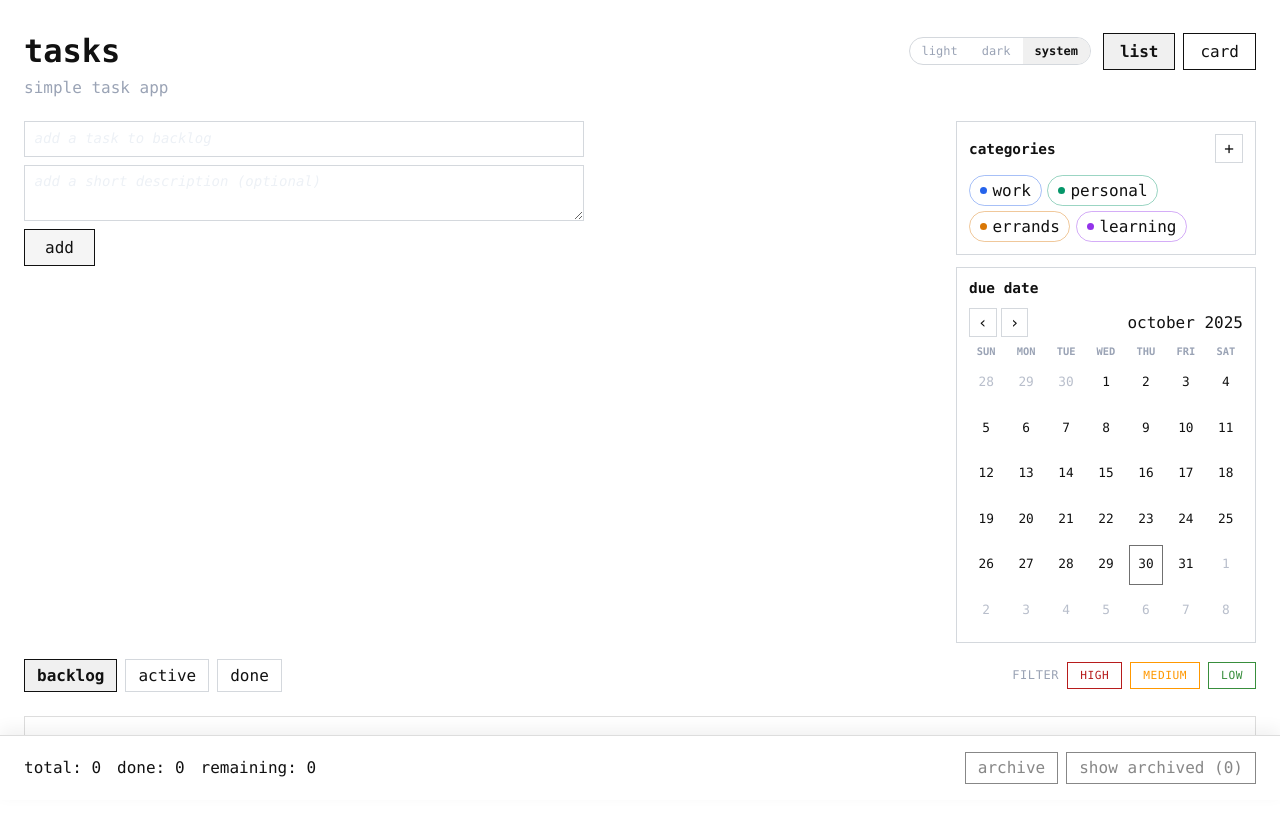
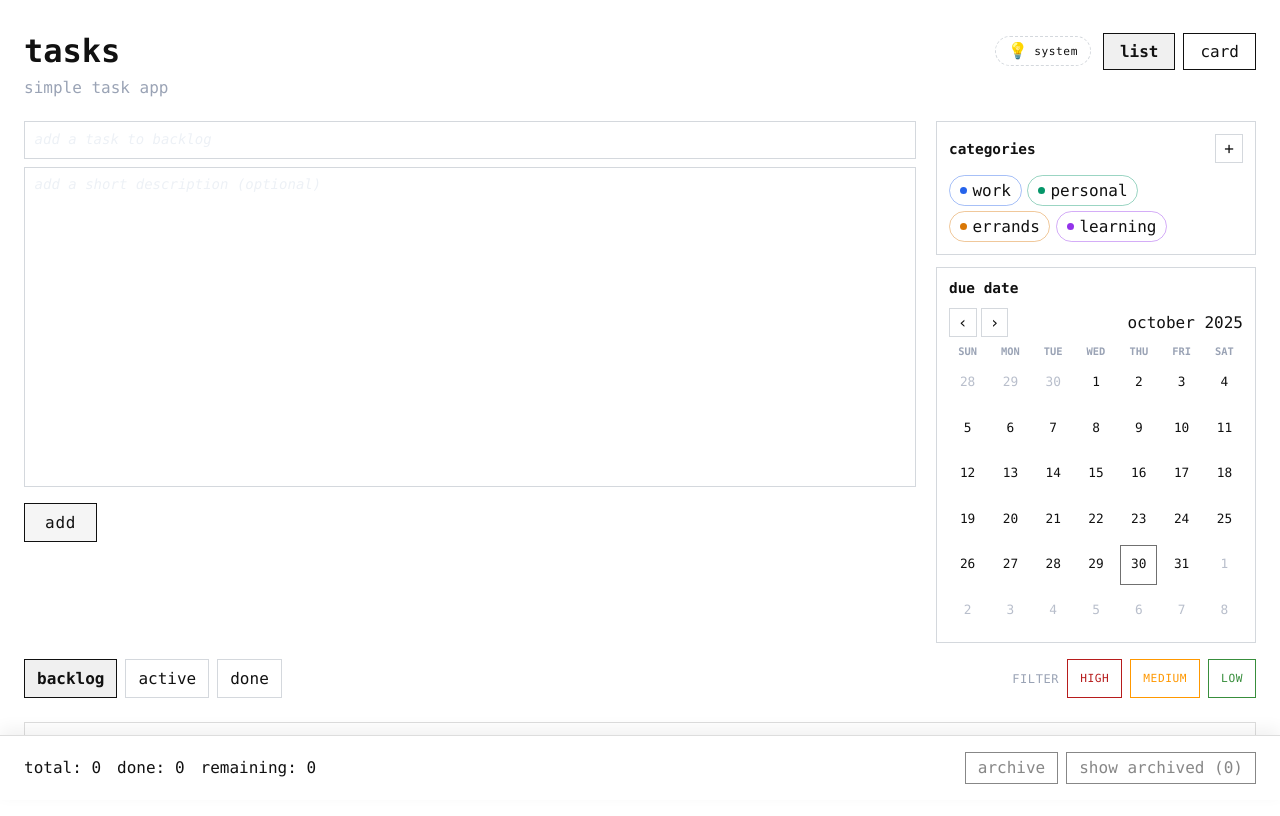
Before and after one commit to mandlcho/opencode-todolist, a React (Vite) app: page / in a window 1280 px wide. Shown: the top 816 px of the page. Built offline with nearby package versions, Linux system fonts and the light colour scheme.

Commit message:
fixed placements.

```diff
--- a/src/App.css
+++ b/src/App.css
@@ -19,6 +19,9 @@
   --color-priority-medium: #ff9800;
   --color-priority-low: #388e3c;
   --calendar-filter: none;
+  --composer-panel-width: clamp(18rem, 40vw, 20rem);
+  --composer-description-size: var(--composer-panel-width);
+  --composer-control-height: 2.4rem;
 }
 
 [data-theme="dark"] {
@@ -42,6 +45,7 @@
   --color-priority-medium: #fbbf24;
   --color-priority-low: #34d399;
   --calendar-filter: invert(0.85);
+  --composer-panel-width: clamp(18rem, 40vw, 20rem);
 }
 
 .app-shell {
@@ -93,35 +97,46 @@
   justify-content: flex-end;
 }
 
-.theme-toggle {
+.theme-toggle-button {
   display: inline-flex;
+  align-items: center;
+  gap: 0.4rem;
   border: 1px solid var(--color-border);
   border-radius: 999px;
-  overflow: hidden;
+  background: var(--color-surface);
+  color: var(--color-text);
+  padding: 0.4rem 0.75rem;
+  cursor: pointer;
+  transition: background 0.15s ease, color 0.15s ease, border-color 0.15s ease;
+  text-transform: lowercase;
 }
 
-.theme-toggle button {
-  border: none;
-  background: transparent;
-  color: var(--color-text-muted);
-  padding: 0.4rem 0.75rem;
-  text-transform: lowercase;
-  font-size: 0.75rem;
-  cursor: pointer;
-  transition: background 0.15s ease, color 0.15s ease;
-}
-
-.theme-toggle button:hover,
-.theme-toggle button:focus-visible {
-  background: color-mix(in srgb, var(--color-toggle-active) 80%, transparent);
-  color: var(--color-text);
+.theme-toggle-button:hover,
+.theme-toggle-button:focus-visible {
+  background: color-mix(in srgb, var(--color-toggle-active) 60%, transparent);
+  border-color: var(--color-border-strong);
   outline: none;
 }
 
-.theme-toggle button.active {
-  background: var(--color-toggle-active);
-  color: var(--color-text);
-  font-weight: 600;
+.theme-toggle-button.theme-dark {
+  background: color-mix(in srgb, var(--color-toggle-active) 40%, transparent);
+}
+
+.theme-toggle-button.theme-system {
+  border-style: dashed;
+}
+
+.theme-toggle-icon {
+  font-size: 1rem;
+  line-height: 1;
+  display: inline-flex;
+  align-items: center;
+  justify-content: center;
+}
+
+.theme-toggle-text {
+  font-size: 0.7rem;
+  letter-spacing: 0.05em;
 }
 
 .view-option {
@@ -140,9 +155,10 @@
 
 .composer-layout {
   display: grid;
-  grid-template-columns: minmax(0, 1fr) 300px;
+  grid-template-columns: minmax(0, 1fr) var(--composer-panel-width);
   gap: 1.25rem;
   align-items: stretch;
+  justify-content: flex-start;
 }
 
 .composer form {
@@ -150,7 +166,6 @@
   flex-direction: column;
   gap: 0.5rem;
   align-items: flex-start;
-  max-width: 560px;
   width: 100%;
 }
 
@@ -158,6 +173,7 @@
   display: flex;
   flex-direction: column;
   gap: 0.75rem;
+  width: var(--composer-panel-width);
 }
 
 .composer input[type="text"],
@@ -170,6 +186,7 @@
   line-height: 1.4;
   background: var(--color-surface);
   color: var(--color-text);
+  box-sizing: border-box;
 }
 
 .composer input[type="text"]::placeholder,
@@ -180,24 +197,17 @@
 }
 
 .composer-input {
-  min-height: 2.25rem;
+  min-height: var(--composer-control-height);
 }
 
 .composer-textarea {
-  resize: vertical;
-  min-height: 3.5rem;
-  width: 100%;
+  height: var(--composer-description-size);
+  min-height: var(--composer-description-size);
+  resize: none;
 }
 
 
-.composer button[type="submit"] {
-  border: 1px solid var(--color-border-strong);
-  border-radius: 0;
-  padding: 0.5rem 1.25rem;
-  background: var(--color-button-bg);
-  color: var(--color-text);
-  cursor: pointer;
-}
+
 
 .priority-focus-filter {
   margin-left: auto;
@@ -225,6 +235,10 @@
   font-size: 0.7rem;
   text-transform: uppercase;
   letter-spacing: 0.05em;
+  min-height: var(--composer-control-height);
+  display: inline-flex;
+  align-items: center;
+  justify-content: center;
 }
 
 .priority-focus-button:focus-visible {
@@ -264,6 +278,32 @@
   background: color-mix(in srgb, var(--color-priority-low) 12%, transparent);
 }
 
+
+.composer-submit-inline {
+  border: 1px solid var(--color-border-strong);
+  border-radius: 0;
+  background: var(--color-button-bg);
+  color: var(--color-text);
+  padding: 0 1.25rem;
+  min-height: var(--composer-control-height);
+  cursor: pointer;
+  display: inline-flex;
+  align-items: center;
+  justify-content: center;
+  text-transform: lowercase;
+  letter-spacing: 0.05em;
+  margin-top: 0.5rem;
+}
+
+.composer-submit-inline:focus-visible {
+  outline: 2px solid var(--color-border-strong);
+  outline-offset: 2px;
+}
+
+.composer-submit-mobile {
+  display: none;
+}
+
 .filter-row {
   margin-top: 1rem;
   display: flex;
@@ -290,6 +330,10 @@
   background: var(--color-surface);
   color: var(--color-text);
   cursor: pointer;
+  min-height: var(--composer-control-height);
+  display: inline-flex;
+  align-items: center;
+  justify-content: center;
 }
 
 .filters button.active {
@@ -859,21 +903,33 @@
     flex: 1;
   }
 
-  .theme-toggle {
+  .theme-toggle-button {
     width: 100%;
-  }
-
-  .theme-toggle button {
-    flex: 1;
-    text-align: center;
+    justify-content: center;
   }
 
   .composer form {
     flex-direction: column;
+    width: 100%;
   }
 
-  .composer button[type="submit"] {
+  .composer-sidebar {
     width: 100%;
+  }
+
+  .composer-submit-inline {
+    width: 100%;
+  }
+
+  .composer-submit-mobile {
+    display: inline-flex;
+    width: 100%;
+    margin-top: 0;
+  }
+
+  .composer-textarea {
+    height: 10rem;
+    min-height: 10rem;
   }
 
   .composer-layout {
@@ -882,6 +938,12 @@
 
   .composer-calendar {
     order: -1;
+  }
+
+  .filter-row {
+    flex-direction: column;
+    align-items: stretch;
+    gap: 0.75rem;
   }
 }
 .category-panel {
--- a/src/components/CategoryPanel.jsx
+++ b/src/components/CategoryPanel.jsx
@@ -5,7 +5,8 @@ function CategoryPanel({
   categories,
   selected,
   onToggleCategory,
-  onCreateCategory
+  onCreateCategory,
+  onRemoveCategory
 }) {
   const [isAdding, setIsAdding] = useState(false);
   const [newLabel, setNewLabel] = useState("");
@@ -43,6 +44,17 @@ function CategoryPanel({
     setError("");
   };
 
+  const handleContextMenu = (event, category) => {
+    event.preventDefault();
+    const shouldRemove = window.confirm(
+      `delete category "${category.label}"?`
+    );
+    if (!shouldRemove) {
+      return;
+    }
+    onRemoveCategory(category.id);
+  };
+
   return (
     <section className="category-panel" aria-label="task categories">
       <div className="category-panel-header">
@@ -75,7 +87,9 @@ function CategoryPanel({
               }`}
               style={{ "--chip-color": category.color }}
               onClick={() => handleToggle(category.id)}
+              onContextMenu={(event) => handleContextMenu(event, category)}
               aria-pressed={isSelected}
+              title="right click to delete"
             >
               <span className="category-chip-dot" aria-hidden="true" />
               <span className="category-chip-label">{category.label}</span>
@@ -119,7 +133,8 @@ CategoryPanel.propTypes = {
   ).isRequired,
   selected: PropTypes.arrayOf(PropTypes.string).isRequired,
   onToggleCategory: PropTypes.func.isRequired,
-  onCreateCategory: PropTypes.func.isRequired
+  onCreateCategory: PropTypes.func.isRequired,
+  onRemoveCategory: PropTypes.func.isRequired
 };
 
 export default CategoryPanel;
--- a/src/components/ThemeToggle.jsx
+++ b/src/components/ThemeToggle.jsx
@@ -1,30 +1,31 @@
 import PropTypes from "prop-types";
 import { THEME_OPTIONS } from "../hooks/useThemePreference";
 
-const LABELS = {
-  light: "light",
-  dark: "dark",
-  system: "system"
+const getNextTheme = (current) => {
+  const index = THEME_OPTIONS.indexOf(current);
+  if (index === -1) {
+    return THEME_OPTIONS[0];
+  }
+  return THEME_OPTIONS[(index + 1) % THEME_OPTIONS.length];
 };
 
 function ThemeToggle({ value, onChange }) {
+  const nextTheme = getNextTheme(value);
+  const ariaLabel = `toggle theme (current: ${value}, next: ${nextTheme})`;
+
   return (
-    <div className="theme-toggle" role="group" aria-label="theme mode">
-      {THEME_OPTIONS.map((option) => {
-        const isActive = value === option;
-        return (
-          <button
-            key={option}
-            type="button"
-            className={isActive ? "active" : ""}
-            onClick={() => onChange(option)}
-            aria-pressed={isActive}
-          >
-            {LABELS[option]}
-          </button>
-        );
-      })}
-    </div>
+    <button
+      type="button"
+      className={`theme-toggle-button theme-${value}`}
+      onClick={() => onChange(nextTheme)}
+      aria-label={ariaLabel}
+      title={`switch theme (current: ${value})`}
+    >
+      <span className="theme-toggle-icon" aria-hidden="true">
+        💡
+      </span>
+      <span className="theme-toggle-text">{value}</span>
+    </button>
   );
 }
 
--- a/src/components/TodoComposer.jsx
+++ b/src/components/TodoComposer.jsx
@@ -22,12 +22,13 @@ function TodoComposer({
   selectedCategories,
   onToggleCategory,
   onCreateCategory,
+  onRemoveCategory,
   error = ""
 }) {
   return (
     <section className="composer">
       <div className="composer-layout">
-        <form onSubmit={onSubmit}>
+        <form id="todo-composer-form" onSubmit={onSubmit}>
           <input
             type="text"
             name="title"
@@ -48,7 +49,9 @@ function TodoComposer({
             rows={2}
             className="composer-textarea"
           />
-          <button type="submit">add</button>
+          <button type="submit" className="composer-submit-inline">
+            add
+          </button>
         </form>
         <div className="composer-sidebar">
           <CategoryPanel
@@ -56,6 +59,7 @@ function TodoComposer({
             selected={selectedCategories}
             onToggleCategory={onToggleCategory}
             onCreateCategory={onCreateCategory}
+            onRemoveCategory={onRemoveCategory}
           />
           <div className="composer-calendar">
             <h3>due date</h3>
@@ -156,6 +160,7 @@ TodoComposer.propTypes = {
   selectedCategories: PropTypes.arrayOf(PropTypes.string).isRequired,
   onToggleCategory: PropTypes.func.isRequired,
   onCreateCategory: PropTypes.func.isRequired,
+  onRemoveCategory: PropTypes.func.isRequired,
   error: PropTypes.string
 };
 
--- a/src/hooks/useCategories.js
+++ b/src/hooks/useCategories.js
@@ -144,8 +144,26 @@ export function useCategories() {
     []
   );
 
+  const removeCategory = useCallback((categoryId) => {
+    if (!categoryId) {
+      return null;
+    }
+    let removedCategory = null;
+    setCategories((prev) =>
+      prev.filter((category) => {
+        if (category.id === categoryId) {
+          removedCategory = category;
+          return false;
+        }
+        return true;
+      })
+    );
+    return removedCategory;
+  }, []);
+
   return {
     categories,
-    addCategory: addCategoryAndGet
+    addCategory: addCategoryAndGet,
+    removeCategory
   };
 }
```
Also changed, not shown: src/App.jsx (+46 -1 lines), 1 other file (tests, documents, lock files or other folders).
